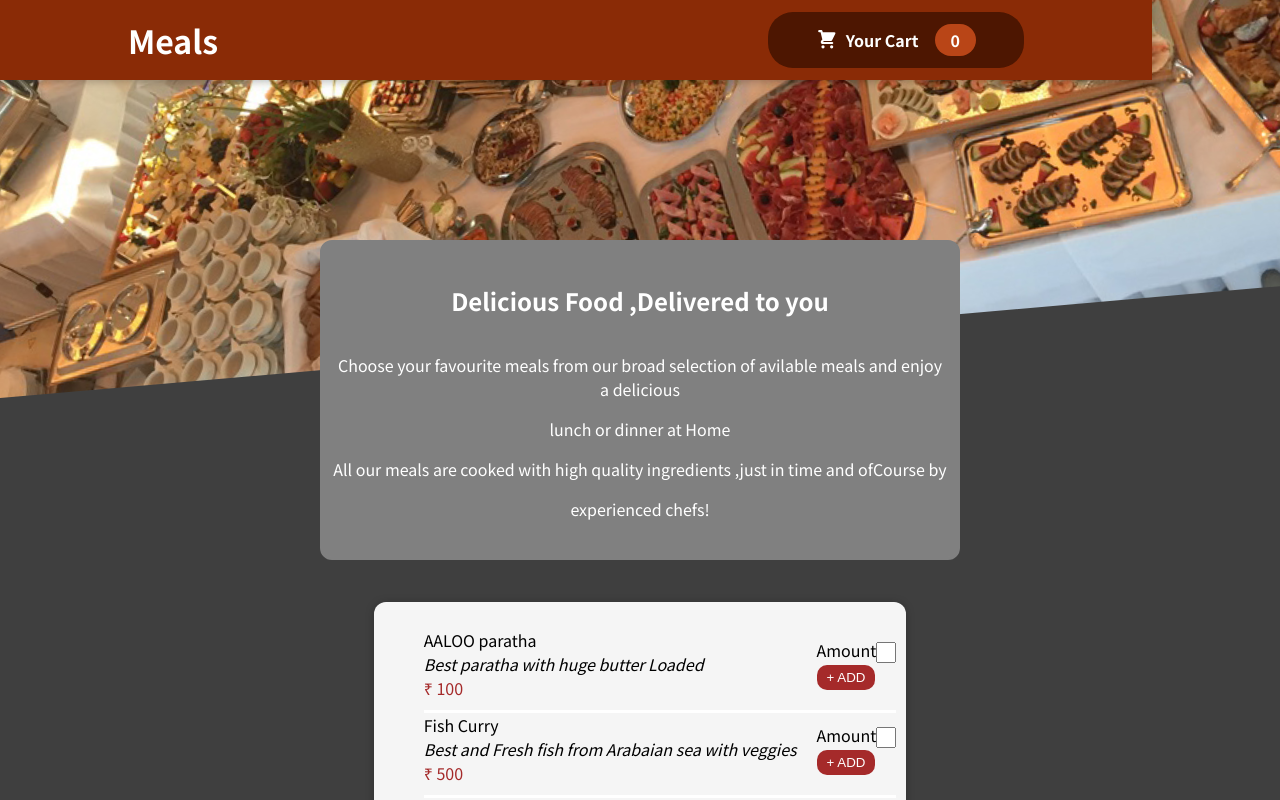
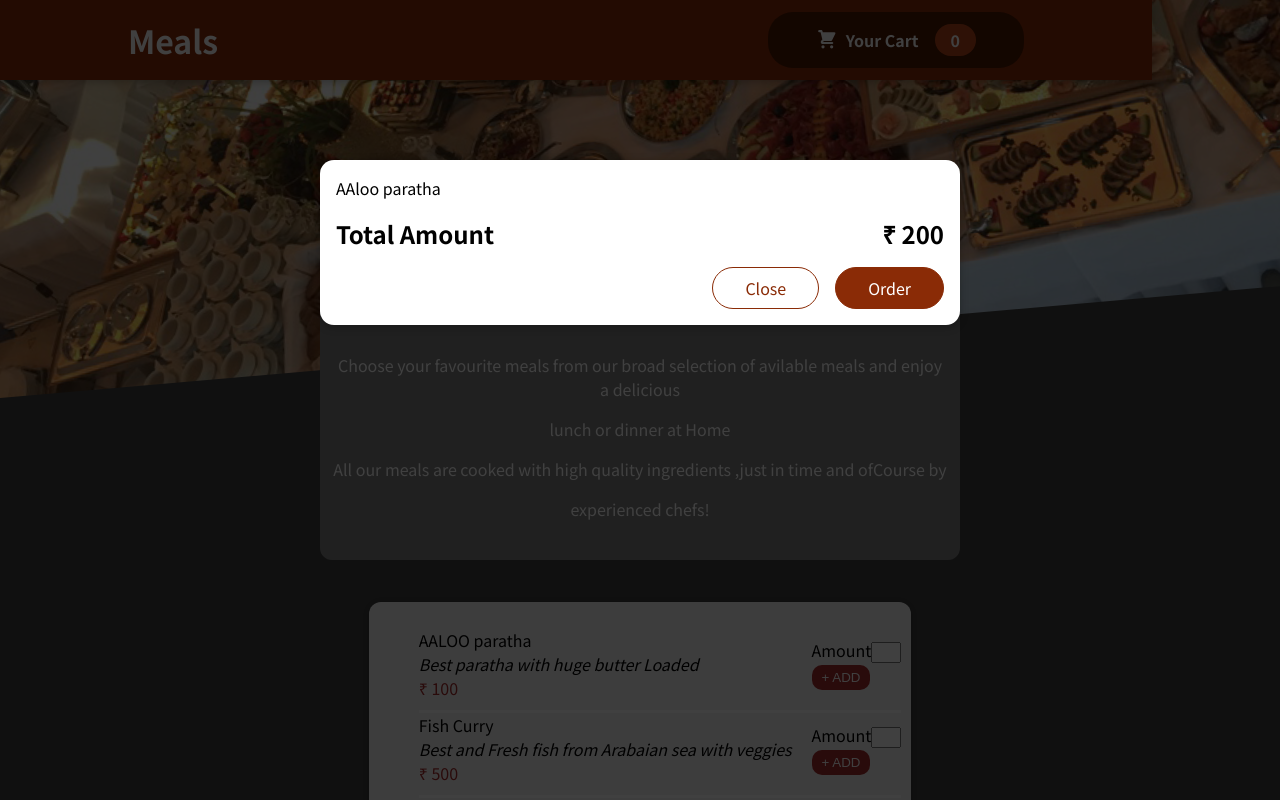
Before and after one commit to SigmaArun/Webtask, a React (Create React App) app in the folder src/002 01-starting-project/01-starting-project/: page / in a window 1280 px wide. Shown: the top 800 px of the page. Built offline with nearby package versions, Linux system fonts and the light colour scheme.

Commit message:
Adding Cart to app

```diff
--- a/public/index.html
+++ b/public/index.html
@@ -28,8 +28,8 @@
   </head>
   <body>
     <noscript>You need to enable JavaScript to run this app.</noscript>
-    <div id="backdrop-root"></div>
-    <div id="overlay-root"></div>
+
+    <div id="overlays"></div>
     <div id="root"></div>
     <!--
       This HTML file is a template.
--- a/src/002 01-starting-project/01-starting-project/public/index.html
+++ b/src/002 01-starting-project/01-starting-project/public/index.html
@@ -28,6 +28,7 @@
   </head>
   <body>
     <noscript>You need to enable JavaScript to run this app.</noscript>
+    <div id="overlays"></div>
     <div id="root"></div>
     <!--
       This HTML file is a template.
--- a/src/002 01-starting-project/01-starting-project/src/App.js
+++ b/src/002 01-starting-project/01-starting-project/src/App.js
@@ -2,10 +2,12 @@ import { Fragment } from "react";
 import Header from "./components/Layout/Header";
 import MealsSummery from "./components/Meals/MealsSummery";
 import Meals from "./components/Meals/Meals";
+import Cart from  "./components/Cart/Cart";
 
 function App() {
   return (
    <Fragment>
+    <Cart></Cart>
     <Header></Header>
     <main>
       <Meals></Meals>
--- /dev/null
+++ b/src/002 01-starting-project/01-starting-project/src/components/Cart/Cart.js
@@ -0,0 +1,26 @@
+import Modal from '../UI/Modal';
+import classes from './Cart.module.css';
+
+const Cart = (props) => {
+  const cartItems = (
+    <ul className={classes["cart-items"]}>
+      {[{ id: 1, name: "AAloo paratha", amount: 2, price: 100 }].map((item) => (
+        <li>{item.name}</li>
+      ))}
+    </ul>
+  );
+  return (
+    <Modal>
+      {cartItems}
+      <div className={classes.total}>
+        <span>Total Amount</span>
+        <span>₹ 200</span>
+      </div>
+      <div className={classes.actions}>
+        <button className={classes['button--alt']}>Close</button>
+        <button className={classes.button}>Order</button>
+      </div>
+      </Modal>
+  );
+};
+export default Cart;
--- /dev/null
+++ b/src/002 01-starting-project/01-starting-project/src/components/Cart/Cart.module.css
@@ -0,0 +1,46 @@
+.cart-items {
+    list-style: none;
+    margin: 0;
+    padding: 0;
+    max-height: 20rem;
+    overflow: auto;
+  }
+
+  .total {
+    display: flex;
+    justify-content: space-between;
+    align-items: center;
+    font-weight: bold;
+    font-size: 1.5rem;
+    margin: 1rem 0;
+  }
+
+  .actions {
+    text-align: right;
+  }
+
+  .actions button {
+    font: inherit;
+    cursor: pointer;
+    background-color: transparent;
+    border: 1px solid #8a2b06;
+    padding: 0.5rem 2rem;
+    border-radius: 25px;
+    margin-left: 1rem;
+  }
+
+  .actions button:hover,
+  .actions button:active {
+    background-color: #5a1a01;
+    border-color: #5a1a01;
+    color: white;
+  }
+
+  .actions .button--alt {
+    color: #8a2b06;
+  }
+
+  .actions .button {
+    background-color: #8a2b06;
+    color: white;
+  }
--- a/src/002 01-starting-project/01-starting-project/src/components/Meals/MealsForm.module.css
+++ b/src/002 01-starting-project/01-starting-project/src/components/Meals/MealsForm.module.css
@@ -4,7 +4,7 @@
   }
 
   .input {
-    width: 20px;
+    width: 30px;
   }
 
   .button {
--- /dev/null
+++ b/src/002 01-starting-project/01-starting-project/src/components/UI/Modal.js
@@ -0,0 +1,29 @@
+
+import { Fragment } from 'react';
+import classes from './Modal.module.css';
+import  ReactDOM  from 'react-dom';
+const Backdrop=(props)=>{
+    return <div className={classes.backdrop}></div>;
+
+}
+
+const ModalOverlay=(props)=>{
+   return(
+    <div className={classes.modal}>
+        <div className={classes.content}>{props.children}</div>
+    </div>
+
+   );
+};
+
+const portalElement=document.getElementById('overlays');
+
+const Modal =(props)=>{
+    return(
+        <Fragment>
+            {ReactDOM.createPortal(<Backdrop/>,portalElement)}
+            {ReactDOM.createPortal(<ModalOverlay>{props.children}</ModalOverlay>,portalElement)}
+        </Fragment>
+    );
+}
+export default Modal;
--- /dev/null
+++ b/src/002 01-starting-project/01-starting-project/src/components/UI/Modal.module.css
@@ -0,0 +1,40 @@
+.backdrop {
+    position: fixed;
+    top: 0;
+    left: 0;
+    width: 100%;
+    height: 100vh;
+    z-index: 20;
+    background-color: rgba(0, 0, 0, 0.75);
+  }
+
+  .modal {
+    position: fixed;
+    top: 20vh;
+    left: 5%;
+    width: 90%;
+    background-color: white;
+    padding: 1rem;
+    border-radius: 14px;
+    box-shadow: 0 2px 8px rgba(0, 0, 0, 0.25);
+    z-index: 30;
+    animation: slide-down 300ms ease-out forwards;
+  }
+
+  @media (min-width: 768px) {
+    .modal {
+      width: 40rem;
+      left: calc(50% - 20rem);
+    }
+  }
+
+  @keyframes slide-down {
+    from {
+      opacity: 0;
+      transform: translateY(-3rem);
+    }
+    to {
+      opacity: 1;
+      transform: translateY(0);
+    }
+  }
```
